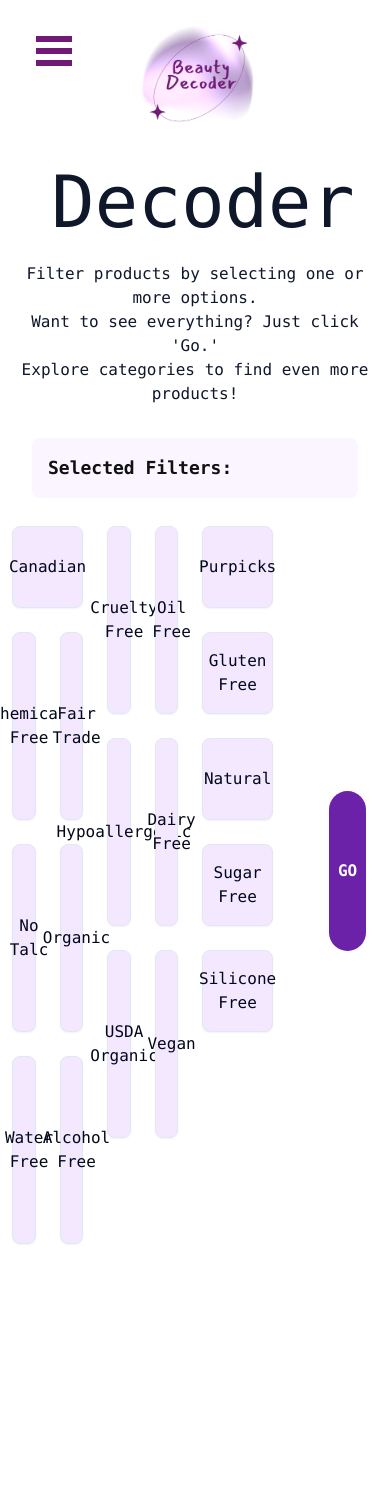
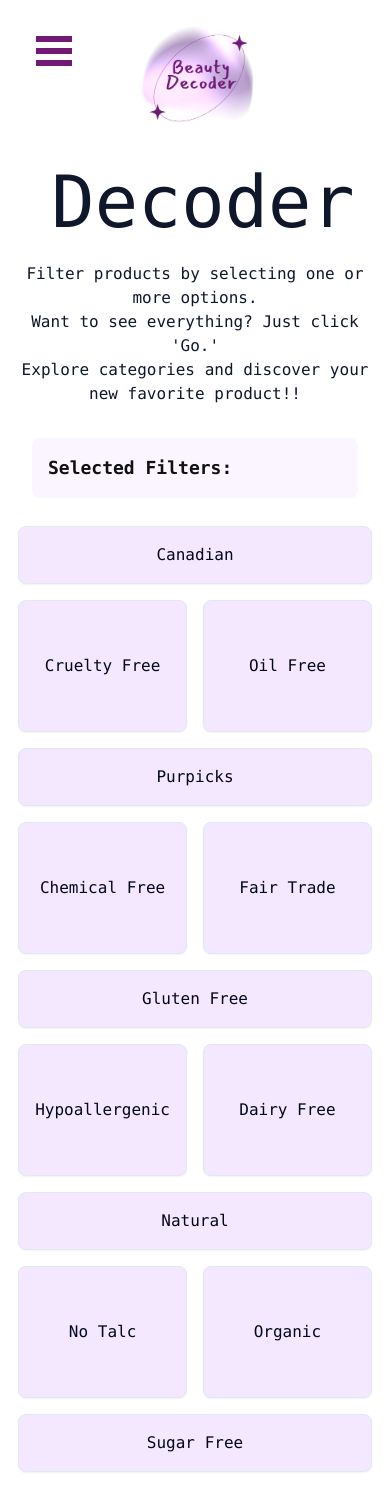
Before and after one commit to Kevasc/beauty-decoder, a Next.js app: page /decoder in a window 390 px wide. Shown: the top 1486 px of the page. Before the commit the page ends 1256 px from the top, so only its background shows below. Built offline with nearby package versions, Linux system fonts and the light colour scheme.

Commit message:
Added breakpoints

```diff
--- a/src/app/decoder/page.tsx
+++ b/src/app/decoder/page.tsx
@@ -134,7 +134,7 @@ const Decoder: React.FC = () => {
         {/* &apos; is what i use to make sure apostrophes don't cause an error */}
         Want to see everything? Just click &apos;Go.&apos;
         <br />
-        Explore categories to find even more products!
+        Explore categories and discover your new favorite product!!
       </span>
       <div className="flex justify-center p-4 rounded-sm">
         <SelectedFilters
@@ -143,15 +143,15 @@ const Decoder: React.FC = () => {
         />
       </div>
 
-      <div className="flex flex-col items-center justify-center font-mono ">
+      <div className="flex flex-col items-center justify-center font-mono">
         {filtersPicked === false ? (
-          <div className="flex flex-row items-center p-3">
+          <div className="flex flex-col lg:flex-row  items-center p-3">
             <FilterGridMosaic
               selectedFilters={selectedFiltersList}
               toggleFilter={toggleFilter}
             />
             <button
-              className="bg-purple-800 text-white hover:bg-purple-900 h-40 w-40 m-3 ml-14 mb-10 flex justify-center items-center font-bold rounded-full cursor-pointer"
+              className="bg-purple-800 text-white  hover:bg-purple-900 h-40 w-40 m-3 lg:ml-14 sm:m-5 sm:mb-10 flex justify-center items-center font-bold rounded-full cursor-pointer"
               type="button"
               onClick={() => setFiltersPicked(true)}
             >
@@ -160,12 +160,12 @@ const Decoder: React.FC = () => {
           </div>
         ) : (
           <div className="flex flex-col items-center justify-center ">
-            <div className="flex flex-row items-center">
+            <div className="flex flex-col lg:flex-row items-center">
               <div className="grid m-5 grid-cols-1 sm:grid-cols-2 md:grid-cols-3 lg:grid-cols-4 xl:grid-cols-5 gap-10 p-5 flex-grow">
                 {productCards}
               </div>
               <button
-                className="bg-purple-800 text-white hover:bg-purple-900 h-40 w-40  ml-14 m-1 flex justify-center items-center font-bold rounded-full cursor-pointer"
+                className="bg-purple-800 text-white hover:bg-purple-900 h-40 w-40 sm:ml-0 sm:mt-5 lg:ml-14 m-3 flex justify-center items-center font-bold rounded-full cursor-pointer"
                 type="button"
                 onClick={() => setFiltersPicked(false)}
               >
--- a/src/app/liked-products/page.tsx
+++ b/src/app/liked-products/page.tsx
@@ -20,7 +20,7 @@ const LikedProducts: React.FC = () => {
 
   return (
     <div>
-      <span className="font-mono text-slate-900 p-2 m-2 text-7xl flex justify-center">
+      <span className="font-mono text-slate-900 p-2 m-2 text-4xl sm:text-5xl md:text-6xl lg:text-7xl flex justify-center">
         My Liked Products
       </span>
       <span className="font-mono text-center text-slate-900 p-2 m-2 text-1xl flex justify-center">
@@ -29,7 +29,7 @@ const LikedProducts: React.FC = () => {
         Click on a product to learn more, or remove it using the bin.
       </span>
 
-      <div className="grid grid-cols-3 gap-6 p-4 m-4">
+      <div className="grid grid-cols-1 sm:grid-cols-2 md:grid-cols-3 lg:grid-cols-4 gap-4 md:gap-6 p-4 m-4">
         {likedList && likedList.length > 0 ? (
           likedList.map((product: ProductDetail, i: number) => (
             <DetailsCard
--- a/src/app/page.tsx
+++ b/src/app/page.tsx
@@ -10,7 +10,7 @@ const Homepage = () => {
       data-testid="homepage_container"
       className="min-h-screen flex flex-col items-center"
     >
-      <div className="flex w-full justify-end gap-4 pt-4">
+      <div className="flex w-full justify-end gap-4 m-4 pt-4">
         <button
           className=" hover:text-button-primary-active border text-slate-900 font-mono py-2 px-4 rounded-full"
           type="button"
@@ -48,7 +48,7 @@ const Homepage = () => {
           />
         </div>
 
-        <div className="flex gap-4 font-mono mt-6">
+        <div className="flex gap-4 font-mono mt-6 flex-wrap justify-center sm:pt-10 md:flex-nowrap">
           <Link
             data-testid="link_button_decode"
             className="bg-button-primary-light flex border-2 justify-center items-center p-10 text-lg rounded-md h-16 w-52 hover:border-2 hover:border-fuchsia-900 active:bg-button-primary"
--- a/src/components/FilterCards.tsx
+++ b/src/components/FilterCards.tsx
@@ -73,7 +73,7 @@ const FilterGridMosaic = ({
   toggleFilter: (filter: string) => void;
 }) => {
   return (
-    <div className="grid grid-cols-6 gap-6 auto-rows-fr">
+    <div className="grid grid-cols-2 sm:grid-cols-3 md:grid-cols-4 lg:grid-cols-6 gap-4 md:gap-6 auto-rows-fr">
       {filterTags.map(({ id, size }) => (
         <FilterCard
           key={id}
```
